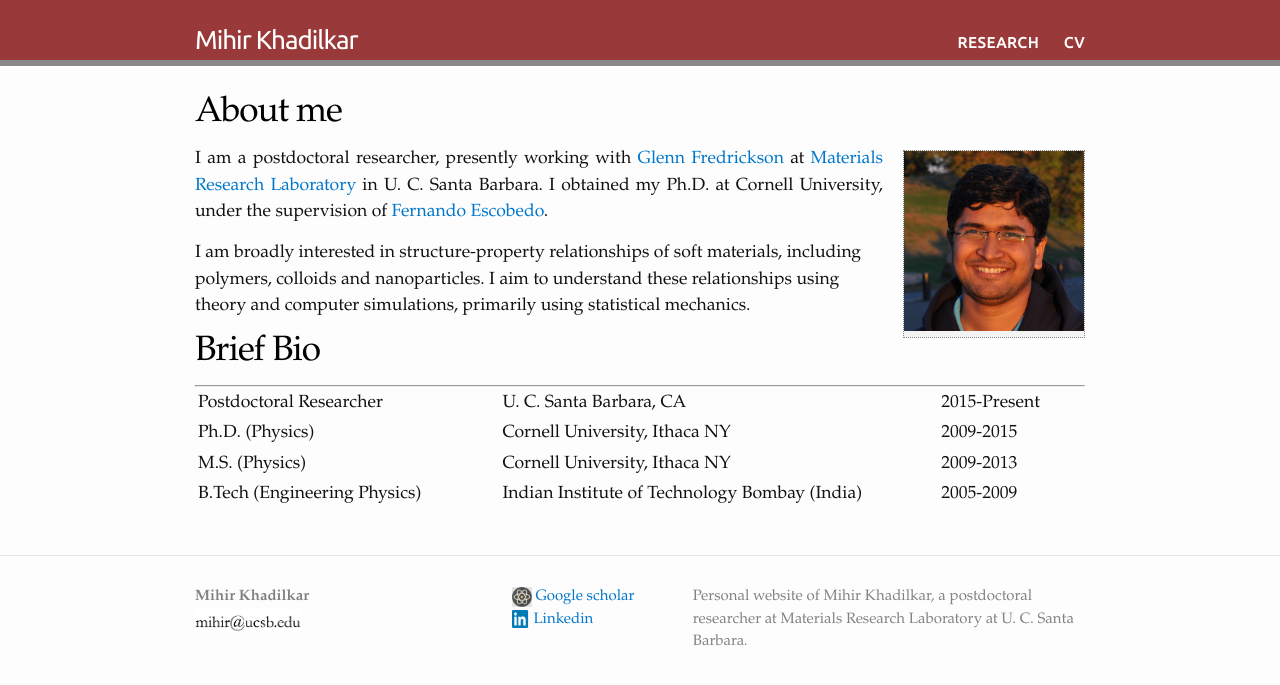
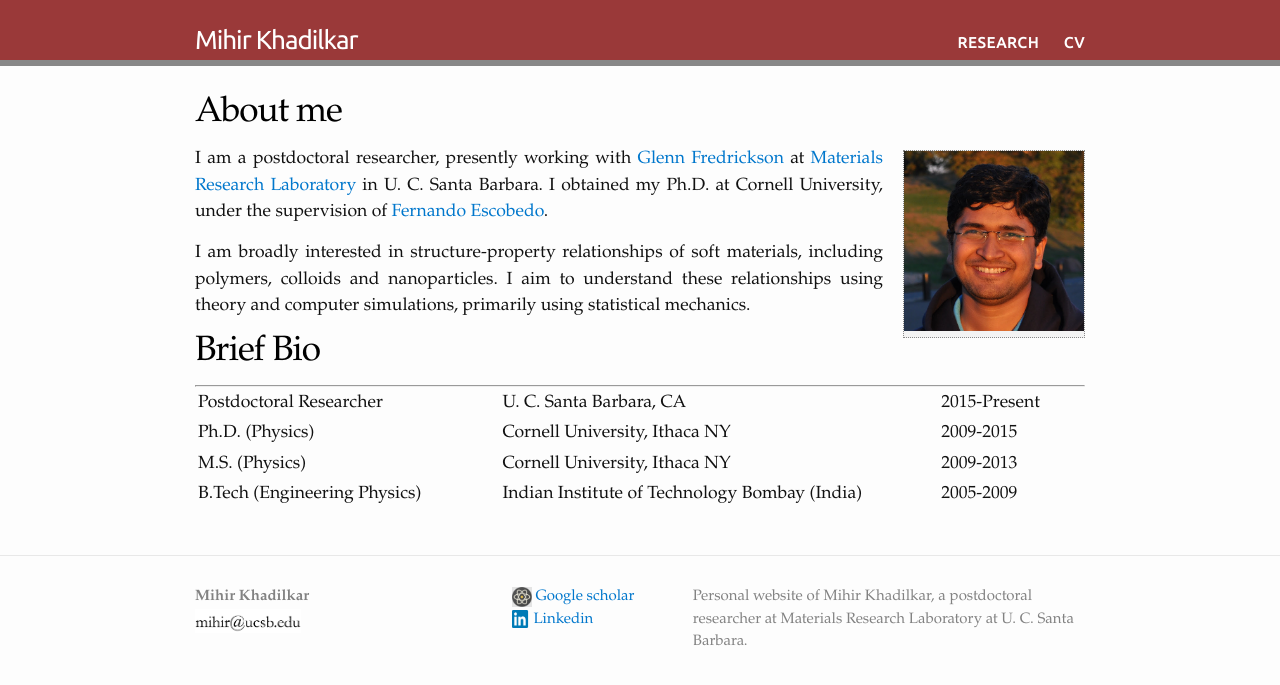
Before and after one commit to mihirkh/mihirkh.github.io, a Jekyll site: the page built from index.html, in a window 1280 px wide. Shown: the top 685 px of the page. Built offline with Jekyll 4.4.1, drawn with Linux system fonts in a browser that asks for light colours.

Commit message:
justified text on homepage..

```diff
--- a/index.html
+++ b/index.html
@@ -9,11 +9,11 @@
 <h1>About me</h1>
 {% include image.html url="/images/mihir.jpg"  width=180 align="right" %}
 <!-- <p>Lorem ipsum dolor sit amet, consectetur adipiscing elit. Nunc blandit mattis nulla eu cursus. Fusce finibus, orci sit amet tincidunt fermentum, risus ante pharetra nisi, eget tempus tellus tellus ut est. Nunc tempus cursus arcu mattis ultricies. Cras volutpat purus et lectus facilisis tempor. Suspendisse at lorem feugiat, feugiat massa vel, scelerisque dolor. Proin justo nisl, mattis eu sapien in, efficitur fringilla nulla. Phasellus placerat, lacus in venenatis tristique, risus dolor eleifend felis, vitae finibus augue nibh ut libero. Morbi sit amet tincidunt lorem.</p> -->
-<p align="justify"> I am a postdoctoral researcher, presently working with <a href="http://www.mc-cam.ucsb.edu/fredrickson/">Glenn Fredrickson</a> at
+<p style='text-align: justify;'> I am a postdoctoral researcher, presently working with <a href="http://www.mc-cam.ucsb.edu/fredrickson/">Glenn Fredrickson</a> at
 	<a href="http://www.mrl.ucsb.edu/">Materials Research Laboratory</a> in U. C. Santa Barbara. I obtained my Ph.D. at Cornell University, under the supervision of
 	<a href="https://www.cheme.cornell.edu/people/profile.cfm?netid=fe13"> Fernando Escobedo</a>.
 	</p>
-	<p> I am broadly interested in structure-property relationships of soft materials, including polymers,
+	<p style='text-align: justify;'> I am broadly interested in structure-property relationships of soft materials, including polymers,
 	colloids and nanoparticles. I aim to understand these relationships using theory and computer simulations,
 	primarily using statistical mechanics.
  <h1>Brief Bio</h1>
```
